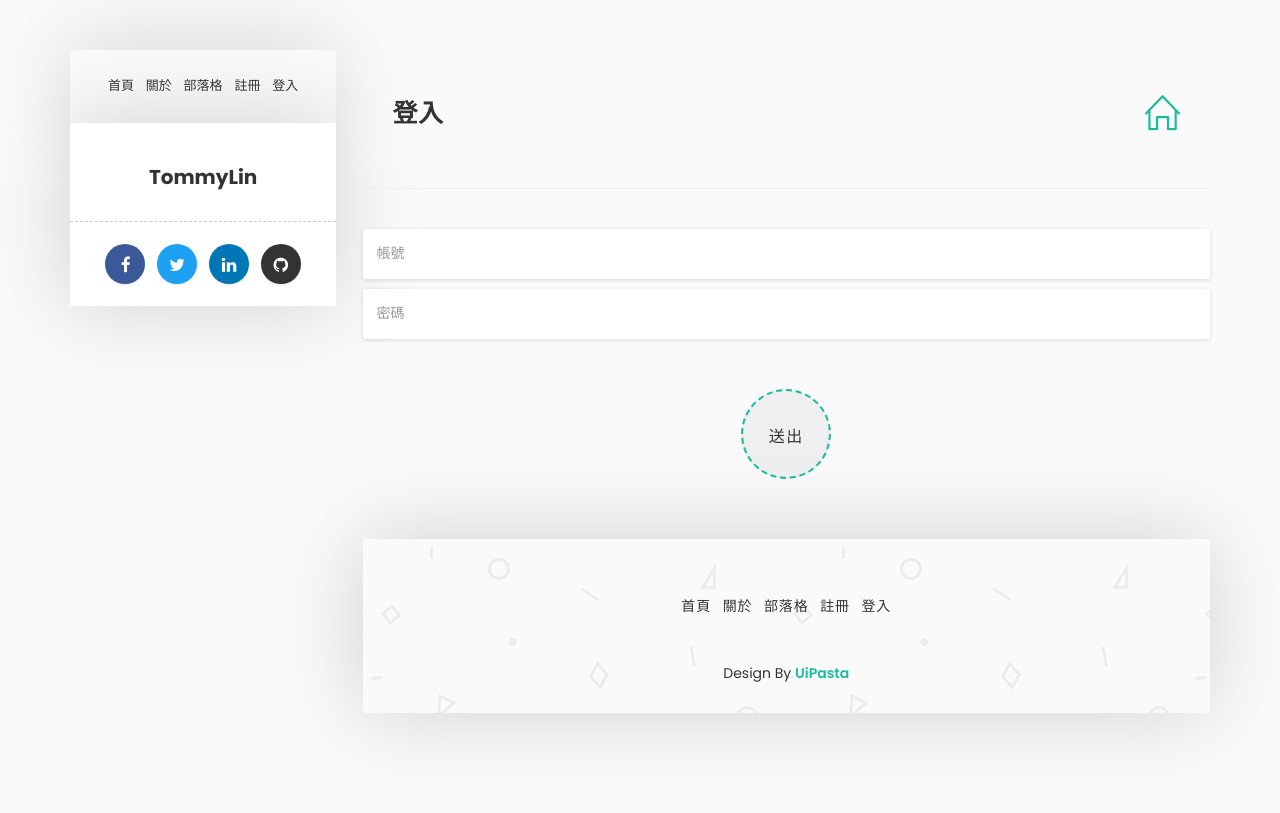
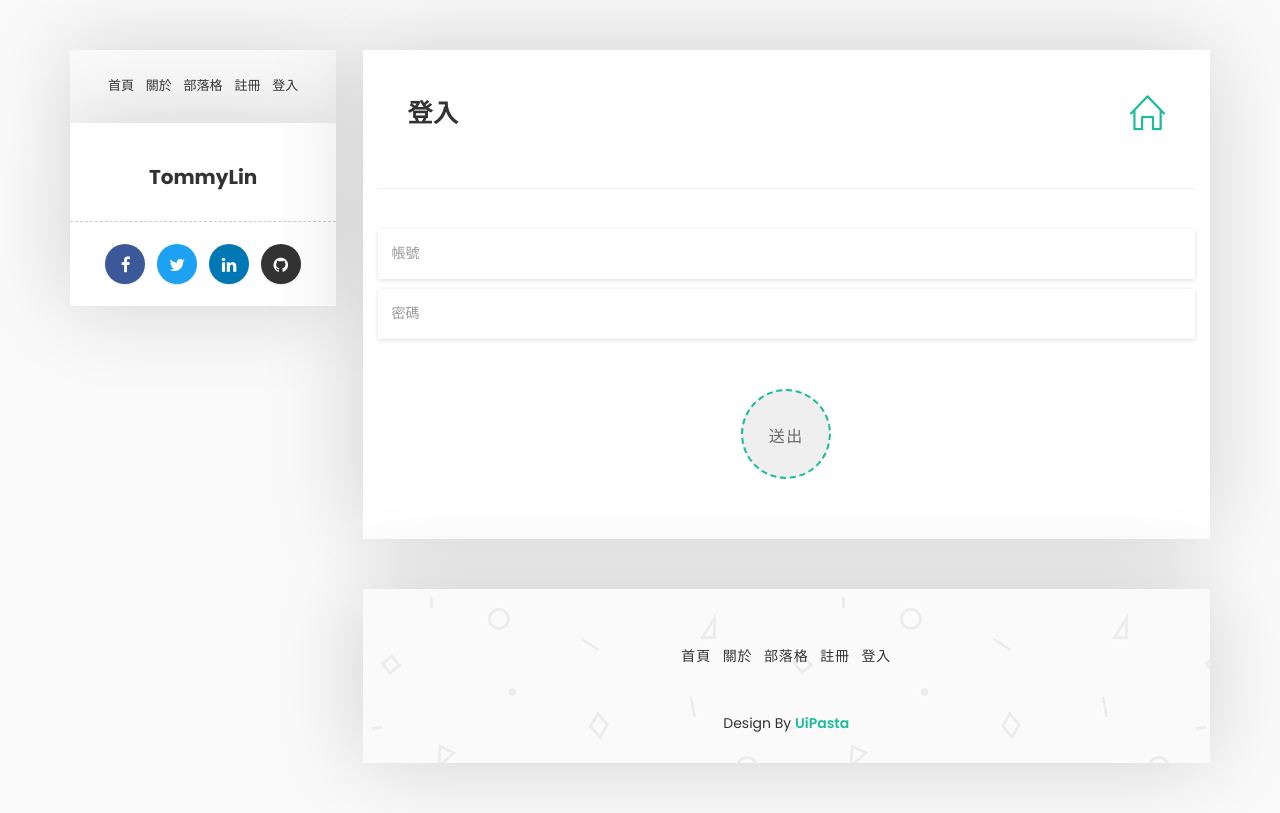
Before and after one commit to coquina/myblog, a Django app: a page that uses account/templates/account/login.html in a window 1280 px wide. Before the commit the page ends 735 px from the top, so only its background shows below. Run offline with Django 3.2, Linux system fonts and the light colour scheme; some libraries are stand-ins or nearby versions.

Commit message:
css login page

```diff
--- a/account/templates/account/login.html
+++ b/account/templates/account/login.html
@@ -1,6 +1,10 @@
 {% extends 'main/Base.html' %}
 {% block heading %}登入{% endblock %}
 {% block content %}
+    <div class="col-md-12 page-body">
+      <div class="row">
+{#        <div class="col-md-12 content-page">#}
+          <div class="col-md-12 blog-post">
             <div class="sub-title">
               <h2>登入</h2>
               <a href="{% url 'article:article' %}"><i class="icon-home"></i></a>
@@ -17,4 +21,8 @@
               <br><br>
               <p><input  class="load-more-button" type="submit" value="送出"></p>
             </form>
+          </div>
+{#        </div>#}
+      </div>
+    </div>
 {% endblock %}
```
Lines whose indentation alone changed are shown as unchanged.
